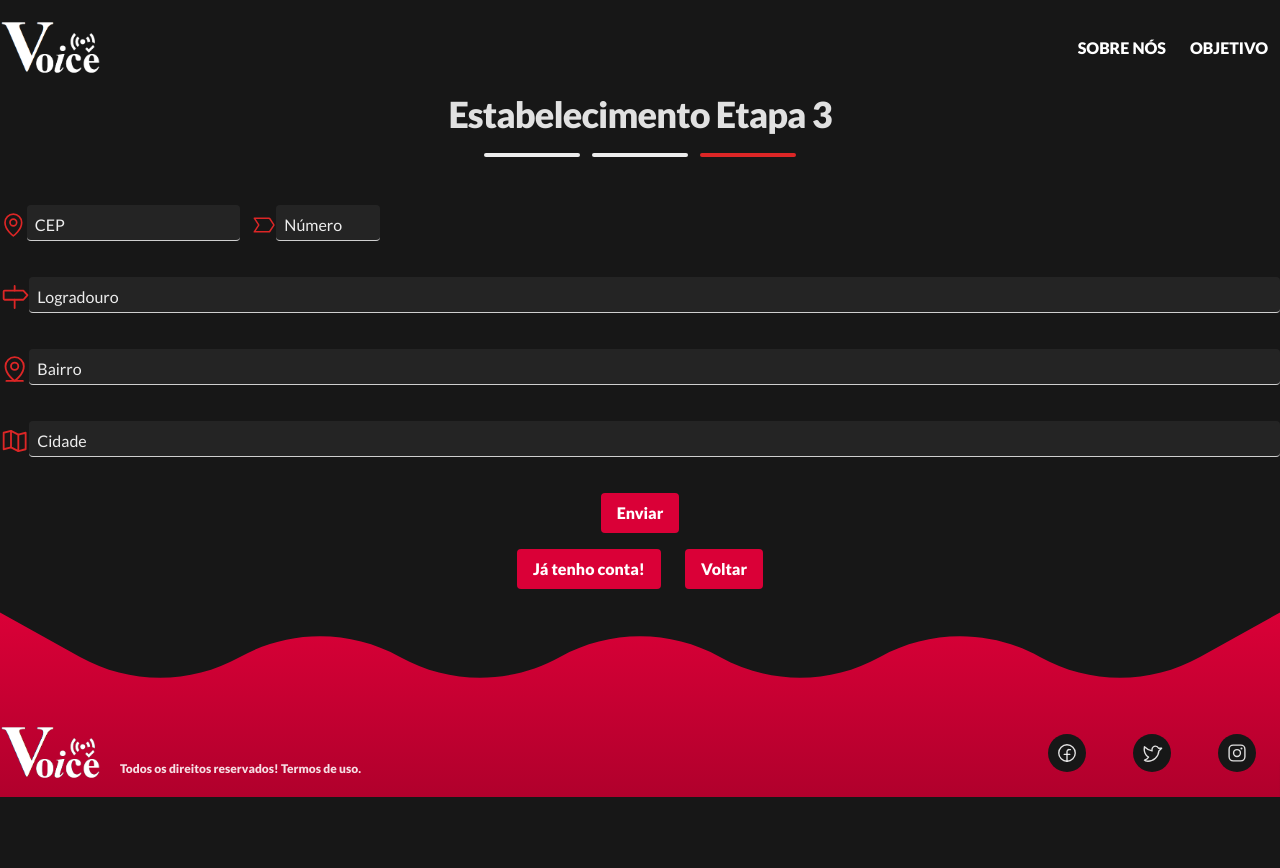
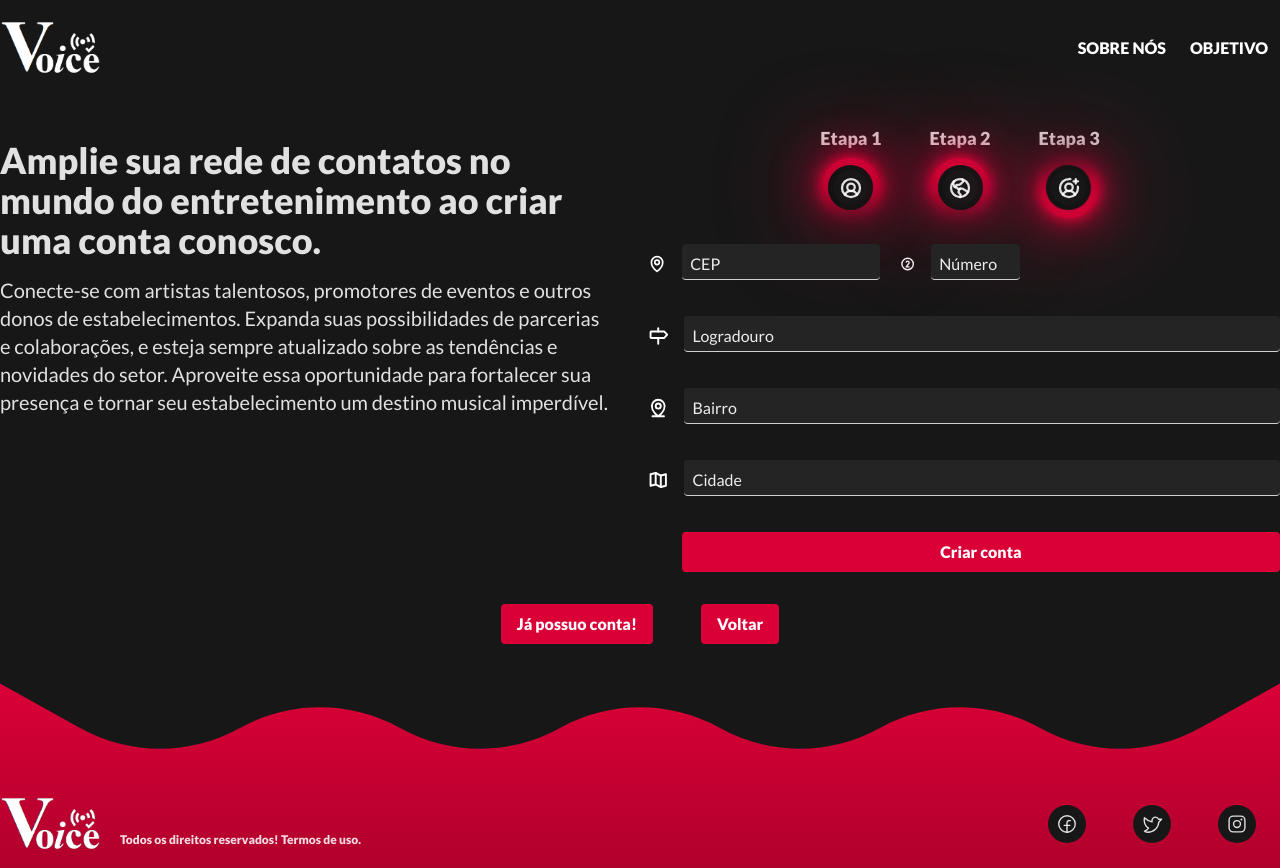
Before and after one commit to CaioSouzaC1/TccEtec2023, a React (Vite) app in the folder Front-End/: page /cadastra/estabelecimento/etapa/3 in a window 1280 px wide. Before the commit the page ends 800 px from the top, so only its background shows below. Built offline with nearby package versions, Linux system fonts and the light colour scheme; no server answers.

Commit message:
finalize establishments steps

```diff
--- a/Front-End/src/Components/ChatImage/index.jsx
+++ b/Front-End/src/Components/ChatImage/index.jsx
@@ -11,7 +11,7 @@
     if (props.type == "establishments") {
       try {
         const img = await fetch(`
-            ${API_URL}/Establishments/EstablishmentProfileImage-${props.pubId}.jpg`);
+            ${API_URL}/establishments/EstablishmentProfileImage-${props.pubId}.jpg`);
 
         setImage(img);
       } catch (err) {
@@ -21,7 +21,7 @@
     if (props.type == "artist") {
       try {
         const img = await fetch(`
-            ${API_URL}/Artists/ArtistProfileImage-${props.pubId}.jpg`);
+            ${API_URL}/artists/ArtistProfileImage-${props.pubId}.jpg`);
 
         setImage(img);
       } catch (err) {
--- a/Front-End/src/Components/ChatRoom/index.jsx
+++ b/Front-End/src/Components/ChatRoom/index.jsx
@@ -43,7 +43,7 @@
     try {
       event.preventDefault();
       const userChatRet = doc(colRef, chatDocId);
-      const message = selectValue("#chatInput");
+      const message = selectValue("#chatInput").replace(":#:", ";#;");
       const timestamp = new Date().getTime();
       await updateDoc(userChatRet, {
         messages: arrayUnion(
--- a/Front-End/src/Pages/Cadastra/ArtistaStep1/index.jsx
+++ b/Front-End/src/Pages/Cadastra/ArtistaStep1/index.jsx
@@ -65,7 +65,7 @@
     <>
       <section className="flex flex-wrap mt-8">
         <div className="w-full md:w-1/2">
-          <h1 className="text-4xl font-black md:pr-8 mb-4">
+          <h1 className="text-4xl font-black md:pr-8 my-4">
             Descubra um mundo de oportunidades musicais ao criar sua conta
             conosco.
           </h1>
--- a/Front-End/src/Pages/Cadastra/ArtistaStep2/index.jsx
+++ b/Front-End/src/Pages/Cadastra/ArtistaStep2/index.jsx
@@ -99,7 +99,7 @@
     <>
       <section className="flex flex-wrap mt-8">
         <div className="w-full md:w-1/2">
-          <h1 className="text-4xl font-black md:pr-8 mb-4">
+          <h1 className="text-4xl font-black md:pr-8 my-4">
             Não perca tempo, junte-se a nós e desbloqueie seu potencial
             artístico hoje mesmo!
           </h1>
@@ -190,14 +190,17 @@
               .
             </p>
           </div>
-          <div className="flex flex-col items-center">
-            <Button text="Enviar"></Button>
+          <div
+            style={{ width: `calc(100% - ${42}px)` }}
+            className="flex flex-col items-center ml-auto"
+          >
+            <Button full={true} text="Enviar"></Button>
           </div>
           <ToastContainer />
         </form>
       </section>
 
-      <div className="flex justify-center gap-2">
+      <div className="flex justify-center gap-8 my-4">
         <Link to={"../login"}>
           <Button text="Já possuo conta!"></Button>
         </Link>
--- a/Front-End/src/Pages/Cadastra/EstableshimentStep1/index.jsx
+++ b/Front-End/src/Pages/Cadastra/EstableshimentStep1/index.jsx
@@ -10,8 +10,15 @@
 import warnFy from "../../../Utils/Toastify/warnFy";
 import ButtonBack from "../../../Components/ButtonBack";
 import ThePageText from "../../../Components/ThePageText";
-import { Envelope, Key } from "phosphor-react";
+import {
+  Envelope,
+  GlobeHemisphereWest,
+  Key,
+  UserCircle,
+  UserCirclePlus,
+} from "phosphor-react";
 import { API_URL } from "../../../Utils/Admin";
+import Stepper from "../../../Components/Stepper";
 
 const CreateAccEstableshimentStepOne = () => {
   const [emailState, SetEmailState] = useState(false);
@@ -64,15 +71,45 @@
 
   return (
     <>
-      <ThePageText text="Estabelecimento Etapa 1" />
-      <div className="flex justify-center gap-3">
-        <div className="w-24 h-1 bg-red-600 rounded-lg"></div>
-        <div className="w-24 h-1 bg-[#ededed] rounded-lg"></div>
-        <div className="w-24 h-1 bg-[#ededed] rounded-lg"></div>
+      <section className="flex flex-wrap mt-8">
+        <div className="w-full md:w-1/2">
+          <h1 className="text-4xl font-black md:pr-8 my-4">
+            Descubra artistas de diferentes estilos, prontos para encantar o
+            público em seu estabelecimento.
+          </h1>
+          <h2 className="font-regular text-xl mb-8 md:pr-8">
+            Abra as portas para uma variedade de talentos musicais ao criar uma
+            conta em nossa plataforma. Encontre a combinação perfeita para os
+            eventos que você planeja e ofereça experiências musicais únicas aos
+            seus clientes.
+          </h2>
         </div>
-      <form className="Form mt-10 items-center" onSubmit={validateEmail}>
+
+        <form
+          className="Form items-center w-full md:w-1/2"
+          onSubmit={validateEmail}
+        >
+          <div className="flex flex-wrap w-full justify-center gap-12">
+            <Stepper
+              icon={<UserCircle size={24} weight="bold" />}
+              text="Etapa 1"
+              on={true}
+            />
+            <Stepper
+              icon={<GlobeHemisphereWest size={24} weight="bold" />}
+              text="Etapa 2"
+            />
+            <Stepper
+              icon={<UserCirclePlus size={24} weight="bold" />}
+              text="Etapa 3"
+            />
+          </div>
           <div className="flex justify-center items-center">
-          <Envelope size={30} className="mb-4 text-red-600" />
+            <Envelope
+              size={22}
+              weight="bold"
+              className="text-white mb-4 ml-2 mr-4"
+            />
             <InputText
               type="email"
               class="Email"
@@ -81,7 +118,11 @@
             ></InputText>
           </div>
           <div className="flex justify-center items-center">
-          <Key size={30} className="mb-4 text-red-600" />
+            <Key
+              size={22}
+              weight="bold"
+              className="text-white mb-4 ml-2 mr-4"
+            />
             <InputText
               type="password"
               class="Senha"
@@ -92,7 +133,11 @@
             ></InputText>
           </div>
           <div className="flex justify-center items-center">
-          <Key size={30} className="mb-4 text-red-600" />
+            <Key
+              size={22}
+              weight="bold"
+              className="text-white mb-4 ml-2 mr-4"
+            />
             <InputText
               type="password"
               class="ConfirmaSenha"
@@ -102,12 +147,17 @@
               max="24"
             ></InputText>
           </div>
-        <div className="flex flex-col items-center">
-          <Button text="Avançar"></Button>
+          <div
+            style={{ width: `calc(100% - ${42}px)` }}
+            className="flex flex-col items-center ml-auto"
+          >
+            <Button full={true} text="Avançar"></Button>
           </div>
           <ToastContainer />
         </form>
-      <div className="flex justify-center gap-2">
+      </section>
+
+      <div className="flex justify-center gap-8 my-4">
         <Link to={"../login"}>
           <Button text="Já possuo conta!"></Button>
         </Link>
--- a/Front-End/src/Pages/Cadastra/EstableshimentStep2/index.jsx
+++ b/Front-End/src/Pages/Cadastra/EstableshimentStep2/index.jsx
@@ -10,7 +10,16 @@
 import warnFy from "../../../Utils/Toastify/warnFy";
 import ButtonBack from "../../../Components/ButtonBack";
 import ThePageText from "../../../Components/ThePageText";
-import { Buildings, Note, User, WhatsappLogo } from "phosphor-react";
+import {
+  Buildings,
+  GlobeHemisphereWest,
+  Note,
+  User,
+  UserCircle,
+  UserCirclePlus,
+  WhatsappLogo,
+} from "phosphor-react";
+import Stepper from "../../../Components/Stepper";
 
 const CreateAccEstableshimentStepTwo = () => {
   const navigate = useNavigate();
@@ -49,15 +58,44 @@
   };
   return (
     <>
-      <ThePageText text="Estabelecimento Etapa 2" />
-      <div className="flex justify-center gap-3">
-        <div className="w-24 h-1 bg-[#ededed] rounded-lg"></div>
-        <div className="w-24 h-1 bg-red-600 rounded-lg"></div>
-        <div className="w-24 h-1 bg-[#ededed] rounded-lg"></div>
+      <section className="flex flex-wrap mt-8">
+        <div className="w-full md:w-1/2">
+          <h1 className="text-4xl font-black md:pr-8 my-4">
+            Simplifique o processo de agendamento de shows e eventos em seu
+            estabelecimento.
+          </h1>
+          <h2 className="font-regular text-xl mb-8 md:pr-8">
+            Com nossa plataforma, você pode marcar, agendar e cancelar eventos
+            de forma rápida e descomplicada. Economize tempo e esforço ao
+            gerenciar sua programação, mantendo tudo organizado em um só lugar.
+          </h2>
         </div>
-      <form className="Form mt-10 items-center" onSubmit={sendStepThree}>
+
+        <form
+          className="Form items-center w-full md:w-1/2"
+          onSubmit={sendStepThree}
+        >
+          <div className="flex flex-wrap w-full justify-center gap-12">
+            <Stepper
+              icon={<UserCircle size={24} weight="bold" />}
+              text="Etapa 1"
+            />
+            <Stepper
+              icon={<GlobeHemisphereWest size={24} weight="bold" />}
+              text="Etapa 2"
+              on={true}
+            />
+            <Stepper
+              icon={<UserCirclePlus size={24} weight="bold" />}
+              text="Etapa 3"
+            />
+          </div>
           <div className="flex justify-center items-center">
-          <User size={30} className="mb-4 text-red-600" />
+            <User
+              size={22}
+              weight="bold"
+              className="text-white mb-4 ml-2 mr-4"
+            />
             <InputText
               class="NomeResponsavel"
               label="Nome do Responsável"
@@ -66,7 +104,11 @@
             ></InputText>
           </div>
           <div className="flex justify-center items-center">
-          <Note size={30} className="mb-4 text-red-600" />
+            <Note
+              size={22}
+              weight="bold"
+              className="text-white mb-4 ml-2 mr-4"
+            />
             <InputText
               class="Cnpj"
               label="CNPJ"
@@ -76,7 +118,11 @@
             ></InputText>
           </div>
           <div className="flex justify-center items-center">
-          <WhatsappLogo size={30} className="mb-4 text-red-600" />
+            <WhatsappLogo
+              size={22}
+              weight="bold"
+              className="text-white mb-4 ml-2 mr-4"
+            />
             <InputText
               class="whatsApp"
               label="WhatsApp"
@@ -85,21 +131,29 @@
             ></InputText>
           </div>
           <div className="flex justify-center items-center">
-          <Buildings size={30} className="mb-4 text-red-600" />
+            <Buildings
+              size={22}
+              weight="bold"
+              className="text-white mb-4 ml-2 mr-4"
+            />
             <InputText
               class="nomeEstabelecimento"
               label="Nome do Estabelecimento"
               placeholder="Nome do Estabelecimento"
             ></InputText>
           </div>
-        <div className="flex flex-col items-center">
-          <Button text="Enviar"></Button>
+          <div
+            style={{ width: `calc(100% - ${42}px)` }}
+            className="flex flex-col items-center ml-auto"
+          >
+            <Button full={true} text="Avançar"></Button>
           </div>
           <ToastContainer />
         </form>
-      <div className="flex justify-center gap-3">
-        <Link>
-          <Button text="Já tenho conta!"></Button>
+      </section>
+      <div className="flex justify-center gap-8 my-4">
+        <Link to={"../login"}>
+          <Button text="Já possuo conta!"></Button>
         </Link>
         <ButtonBack />
       </div>
--- a/Front-End/src/Pages/Cadastra/EstableshimentStep3/index.jsx
+++ b/Front-End/src/Pages/Cadastra/EstableshimentStep3/index.jsx
@@ -11,13 +11,18 @@
 import successFy from "../../../Utils/Toastify/successFy";
 import ThePageText from "../../../Components/ThePageText";
 import {
+  GlobeHemisphereWest,
   MapPin,
   MapPinLine,
   MapTrifold,
+  NumberCircleTwo,
   Signpost,
   TagChevron,
+  UserCircle,
+  UserCirclePlus,
 } from "phosphor-react";
 import { API_URL } from "../../../Utils/Admin";
+import Stepper from "../../../Components/Stepper";
 
 const CreateAccEstableshimentStepThree = () => {
   const { state } = useLocation();
@@ -30,6 +35,12 @@
         const cepData = await (
           await fetch(`https://viacep.com.br/ws/${selectValue(".Cep")}/json/`)
         ).json();
+
+        if (cepData.erro == true) {
+          errorFy("Cep Inválido");
+          return;
+        }
+
         selectInput(".rua").value = cepData.logradouro;
         selectInput(".bairro").value = cepData.bairro;
         selectInput(".cidade").value = cepData.localidade;
@@ -86,17 +97,44 @@
   };
   return (
     <>
-      <ThePageText text="Estabelecimento Etapa 3" />
-      <div className="flex justify-center gap-3">
-        <div className="w-24 h-1 bg-[#ededed] rounded-lg"></div>
-        <div className="w-24 h-1 bg-[#ededed] rounded-lg"></div>
-        <div className="w-24 h-1 bg-red-600 rounded-lg"></div>
+      <section className="flex flex-wrap mt-8">
+        <div className="w-full md:w-1/2">
+          <h1 className="text-4xl font-black md:pr-8 my-4">
+            Amplie sua rede de contatos no mundo do entretenimento ao criar uma
+            conta conosco.
+          </h1>
+          <h2 className="font-regular text-xl mb-8 md:pr-8">
+            Conecte-se com artistas talentosos, promotores de eventos e outros
+            donos de estabelecimentos. Expanda suas possibilidades de parcerias
+            e colaborações, e esteja sempre atualizado sobre as tendências e
+            novidades do setor. Aproveite essa oportunidade para fortalecer sua
+            presença e tornar seu estabelecimento um destino musical imperdível.
+          </h2>
         </div>
 
-      <form className="Form mt-10 items-center" onSubmit={sendForm}>
+        <form className="Form items-center w-full md:w-1/2" onSubmit={sendForm}>
+          <div className="flex flex-wrap w-full justify-center gap-12">
+            <Stepper
+              icon={<UserCircle size={24} weight="bold" />}
+              text="Etapa 1"
+            />
+            <Stepper
+              icon={<GlobeHemisphereWest size={24} weight="bold" />}
+              text="Etapa 2"
+            />
+            <Stepper
+              icon={<UserCirclePlus size={24} weight="bold" />}
+              text="Etapa 3"
+              on={true}
+            />
+          </div>
           <div className="flex gap-3">
             <div className="w-60 flex justify-center items-center">
-            <MapPin size={30} className="mb-4 text-red-600" />
+              <MapPin
+                size={22}
+                weight="bold"
+                className="text-white mb-4 ml-2 mr-4"
+              />
               <InputText
                 class="Cep"
                 label="CEP"
@@ -105,7 +143,11 @@
               ></InputText>
             </div>
             <div className="w-32 flex justify-center items-center">
-            <TagChevron size={30} className="mb-4 text-red-600" />
+              <NumberCircleTwo
+                size={22}
+                weight="bold"
+                className="text-white mb-4 ml-2 mr-4"
+              />
               <InputText
                 class="numero"
                 label="Número"
@@ -114,7 +156,11 @@
             </div>
           </div>
           <div className="flex justify-center items-center">
-          <Signpost size={30} className="mb-4 text-red-600" />
+            <Signpost
+              size={22}
+              weight="bold"
+              className="text-white mb-4 ml-2 mr-4"
+            />
             <InputText
               class="rua"
               label="Logradouro"
@@ -122,7 +168,11 @@
             ></InputText>
           </div>
           <div className="flex justify-center items-center">
-          <MapPinLine size={30} className="mb-4 text-red-600" />
+            <MapPinLine
+              size={22}
+              weight="bold"
+              className="text-white mb-4 ml-2 mr-4"
+            />
             <InputText
               class="bairro"
               label="Bairro"
@@ -130,21 +180,29 @@
             ></InputText>
           </div>
           <div className="flex justify-center items-center">
-          <MapTrifold size={30} className="mb-4 text-red-600" />
+            <MapTrifold
+              size={22}
+              weight="bold"
+              className="text-white mb-4 ml-2 mr-4"
+            />
             <InputText
               class="cidade"
               label="Cidade"
               placeholder="São Paulo"
             ></InputText>
           </div>
-        <div className="flex flex-col items-center">
-          <Button text="Enviar"></Button>
+          <div
+            style={{ width: `calc(100% - ${42}px)` }}
+            className="flex flex-col items-center ml-auto"
+          >
+            <Button full={true} text="Criar conta"></Button>
           </div>
           <ToastContainer />
         </form>
-      <div className="flex justify-center gap-2">
+      </section>
+      <div className="flex justify-center gap-8 my-4">
         <Link to={"../login"}>
-          <Button text="Já tenho conta!"></Button>
+          <Button text="Já possuo conta!"></Button>
         </Link>
         <ButtonBack />
       </div>
--- a/Front-End/src/Pages/Profile/Establishments/index.jsx
+++ b/Front-End/src/Pages/Profile/Establishments/index.jsx
@@ -61,7 +61,7 @@
       console.error(err);
     }
   };
-
+  git;
   const renderEventButton = async () => {
     const { status, auth, user, type } = await verifyJwt();
     if (auth) {
```
Also changed, not shown: Front-End/Todo.txt. Lines whose indentation alone changed are shown as unchanged.
